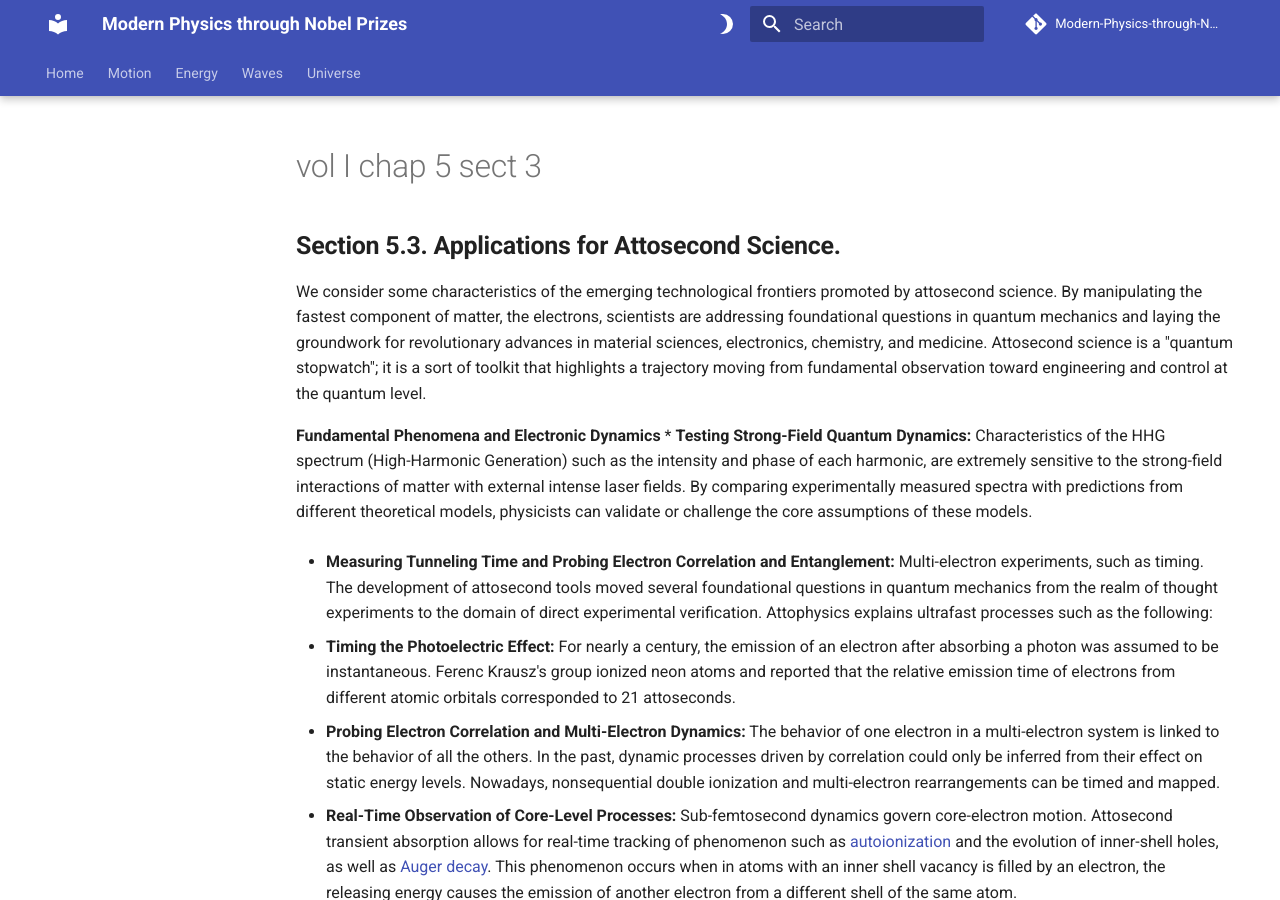
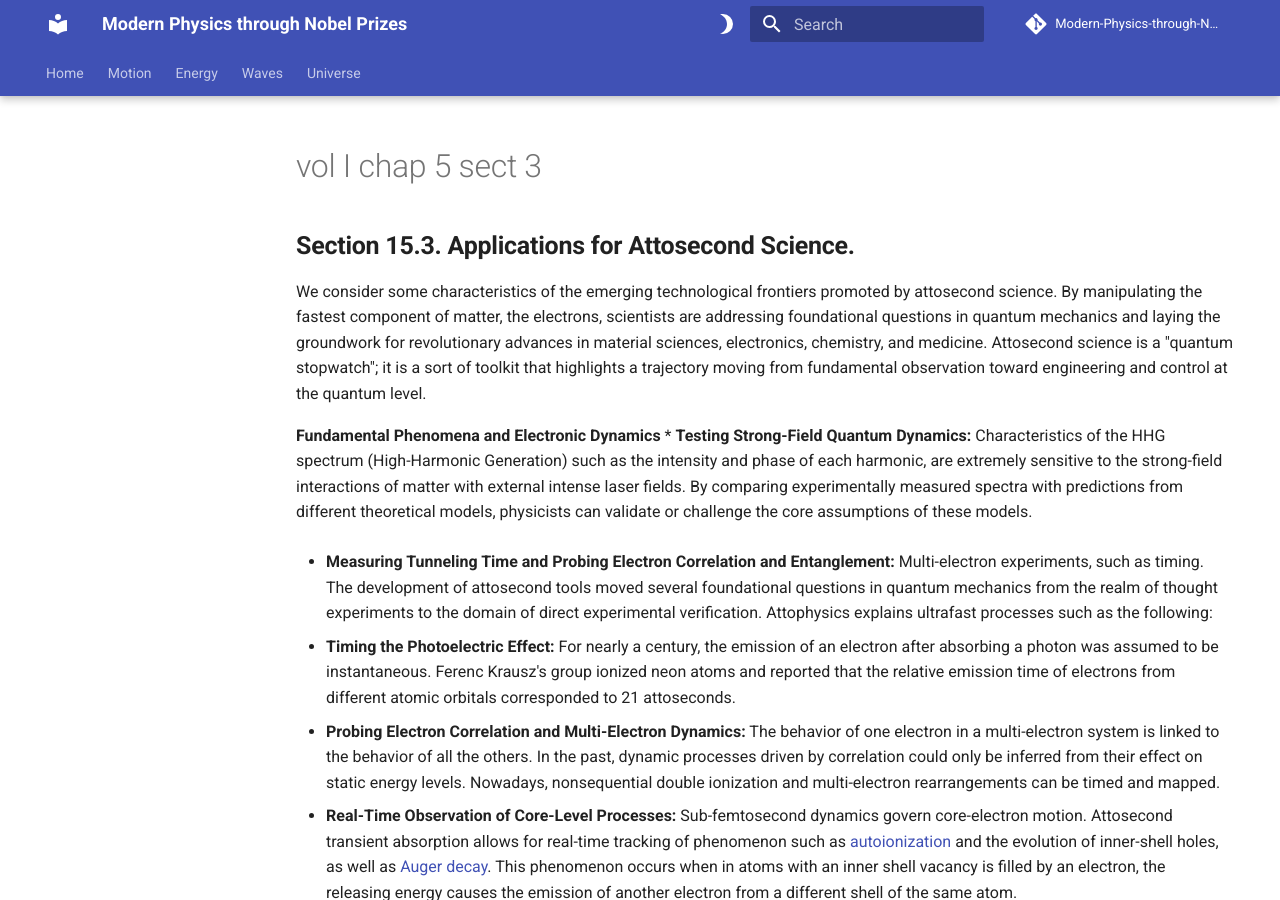
Before and after one commit to modphysnobel/modphysnobel.github.io, an MkDocs documentation site: the page built from docs/vol-I/vol-I-chap-5-sect-3.md, in a window 1280 px wide and 900 px high. Built offline with MkDocs 1.6.1 and Material for MkDocs 9.7.7, drawn with Linux system fonts in a browser that asks for light colours; some web fonts are replaced; comment, search, counter and statistics services are not loaded.

Commit message:
Update vol-I-chap-5-sect-3.md

```diff
--- a/docs/vol-I/vol-I-chap-5-sect-3.md
+++ b/docs/vol-I/vol-I-chap-5-sect-3.md
@@ -1,4 +1,4 @@
-## **Section 5.3. Applications for Attosecond Science.**
+## **Section 15.3. Applications for Attosecond Science.**
 
 We consider some characteristics of the emerging technological frontiers promoted by attosecond science. By manipulating the fastest component of matter, the electrons, scientists are addressing foundational questions in quantum mechanics and laying the groundwork for revolutionary advances in material sciences, electronics, chemistry, and medicine. Attosecond science is a "quantum stopwatch"; it is a sort of toolkit that highlights a trajectory moving from fundamental observation toward engineering and control at the quantum level.
 
```
